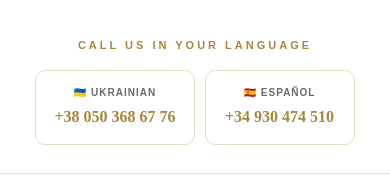
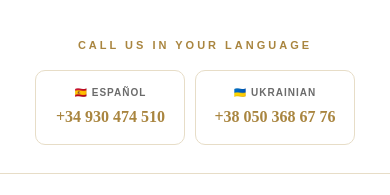
Before and after one commit to grandiorarealestate-wq/grandiora_es_landing, a SvelteKit app: page / in a window 390 px wide. Shown: the part 7756-7951 px from the top of the page. Built offline with nearby package versions, Linux system fonts and the light colour scheme.

Commit message:
fix: swap phone order (Español first, then Ukrainian)

```diff
--- a/src/routes/+page.svelte
+++ b/src/routes/+page.svelte
@@ -182,8 +182,8 @@
 		<div class="label">Call us in your language</div>
 		<div class="list">
 			<!-- <a class="ph" href={TELEGRAM}><div class="lang">🇷🇺 Russian</div><div class="num">+7 9...</div></a> -->
+			<a class="ph" href={PHONE_MAIN_LINK}><div class="lang">🇪🇸 Español</div><div class="num">{PHONE_MAIN}</div></a>
 			<a class="ph" href="tel:+380503686776"><div class="lang">🇺🇦 Ukrainian</div><div class="num">+38 050 368 67 76</div></a>
-			<a class="ph" href={PHONE_MAIN_LINK}><div class="lang">🇪🇸 Español</div><div class="num">{PHONE_MAIN}</div></a>
 			<!-- <a class="ph" href={PHONE_MAIN_LINK}><div class="lang">🇺🇸 English (US)</div><div class="num">+1 ...</div></a> -->
 		</div>
 	</div>
```
